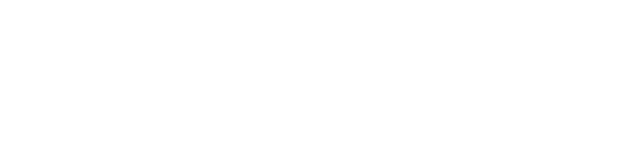
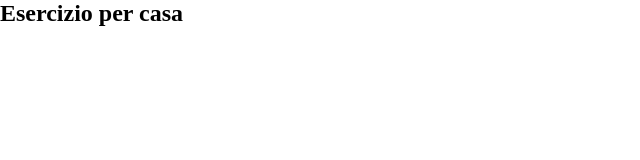
Before and after one commit to JacopoGrippiotti/html-css-12bool, a plain HTML site: page index.html in a window 1280 px wide. Shown: the whole page, without its empty margins (0-640 px from the left). Drawn offline with Linux system fonts and the light colour scheme.

Commit message:
added h2 to header

```diff
--- a/index.html
+++ b/index.html
@@ -9,7 +9,9 @@
     <title>Document</title>
  </head>
  <body>
-    <header></header>
+    <header>
+        <h2>Esercizio per casa</h2>
+    </header>
     <main></main>
     <footer></footer>
 
```
